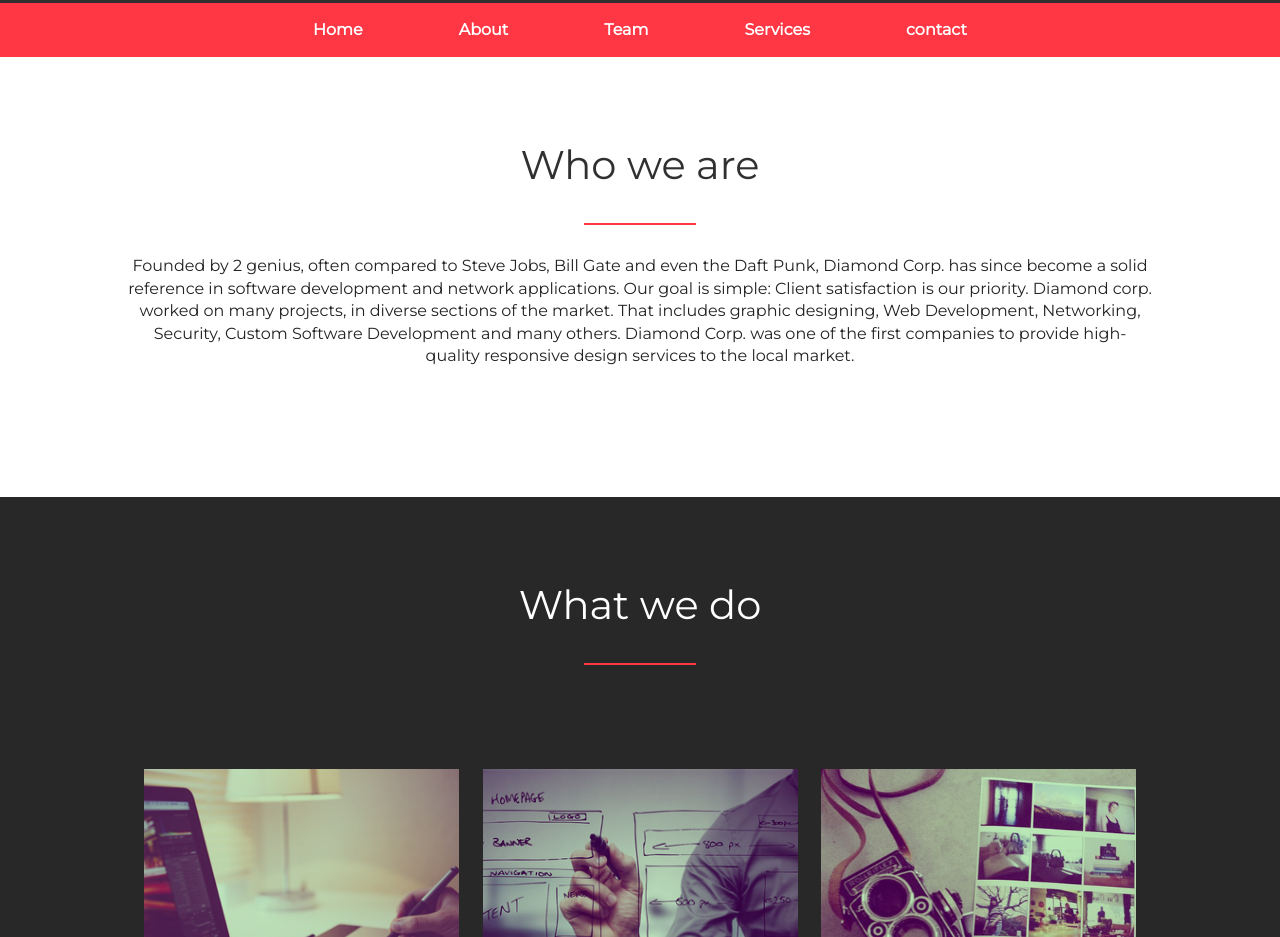
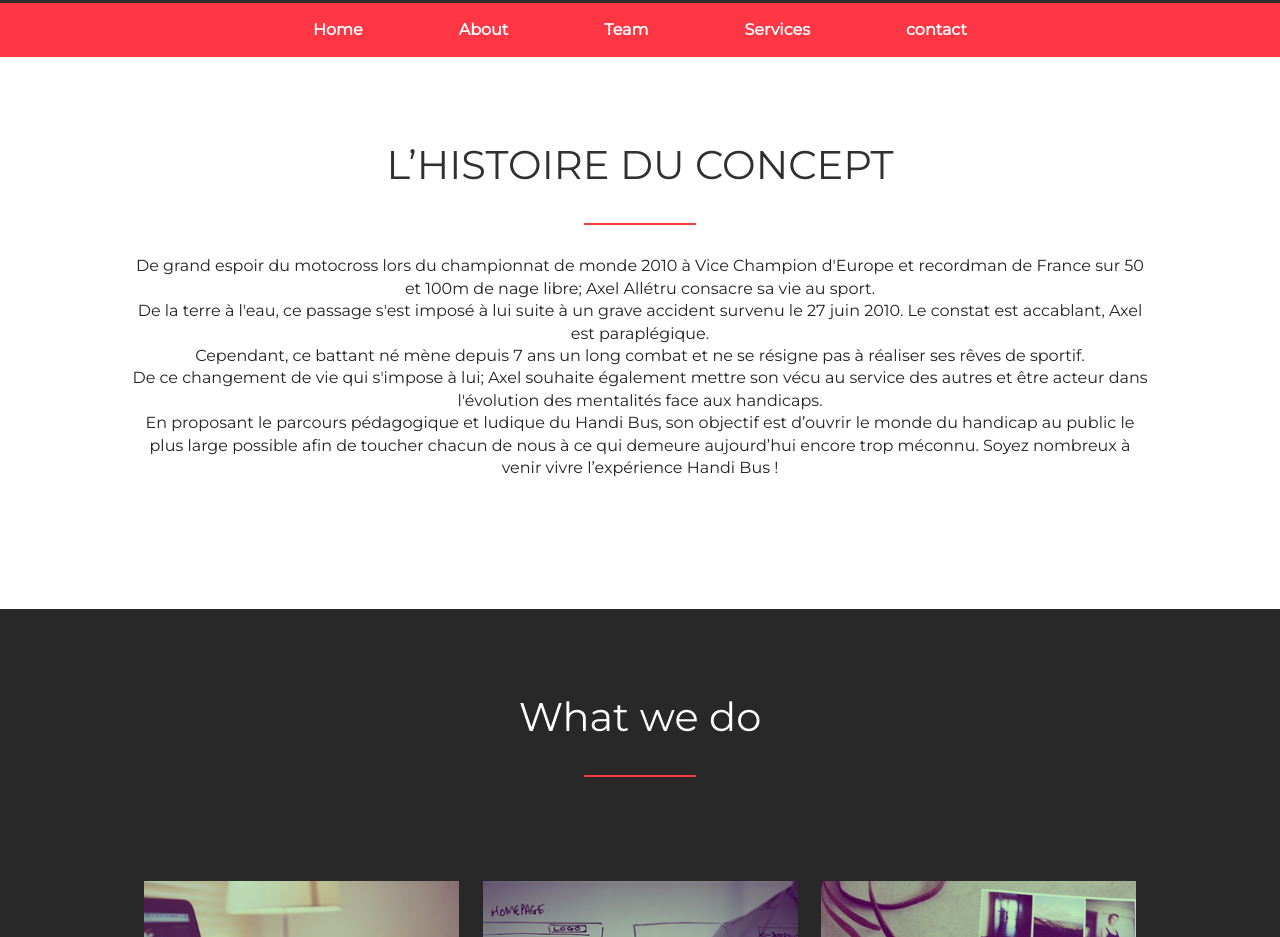
Before and after one commit to MrZ33/handibus, a plain HTML site: page index.html in a window 1280 px wide. Shown: the part 797-1734 px from the top of the page. Drawn offline with nearby package versions, Linux system fonts and the light colour scheme.

Commit message:
add html contenu

```diff
--- a/index.html
+++ b/index.html
@@ -86,11 +86,14 @@
 ========================================================================== -->
 
     <article class="white" id="about">
-        <h3>Who we are</h3>
+        <h3>L’HISTOIRE DU CONCEPT</h3>
         <hr class="regularhr">
-        <p>Founded by 2 genius, often compared to Steve Jobs, Bill Gate and even the Daft Punk, Diamond Corp. has since become a solid reference in software development and network applications. Our goal is simple: Client satisfaction is our priority. Diamond
-            corp. worked on many projects, in diverse sections of the market. That includes graphic designing, Web Development, Networking, Security, Custom Software Development and many others. Diamond Corp. was one of the first companies to provide
-            high-quality responsive design services to the local market.</p>
+        <p>De grand espoir du motocross lors du championnat de monde 2010 à Vice Champion d'Europe et recordman de France sur 50 et 100m de nage libre; Axel Allétru consacre sa vie au sport.</p>
+        <p>De la terre à l'eau, ce passage s'est imposé à lui suite à un grave accident survenu le 27 juin 2010. Le constat est accablant, Axel est paraplégique. </p>
+        <p>Cependant, ce battant né mène depuis 7 ans un long combat et ne se résigne pas à réaliser ses rêves de sportif. </p>
+        <p>De ce changement de vie qui s'impose à lui; Axel souhaite également mettre son vécu au service des autres et être acteur dans l'évolution des mentalités face aux handicaps. </p>
+        <p>En proposant le parcours pédagogique et ludique du Handi Bus, son objectif est d’ouvrir le monde du handicap au public le plus large possible afin de toucher chacun de nous à ce qui demeure aujourd’hui encore trop méconnu.
+            Soyez nombreux à venir vivre l’expérience Handi Bus !</p>
     </article>
 
     <section class="grey">
```
